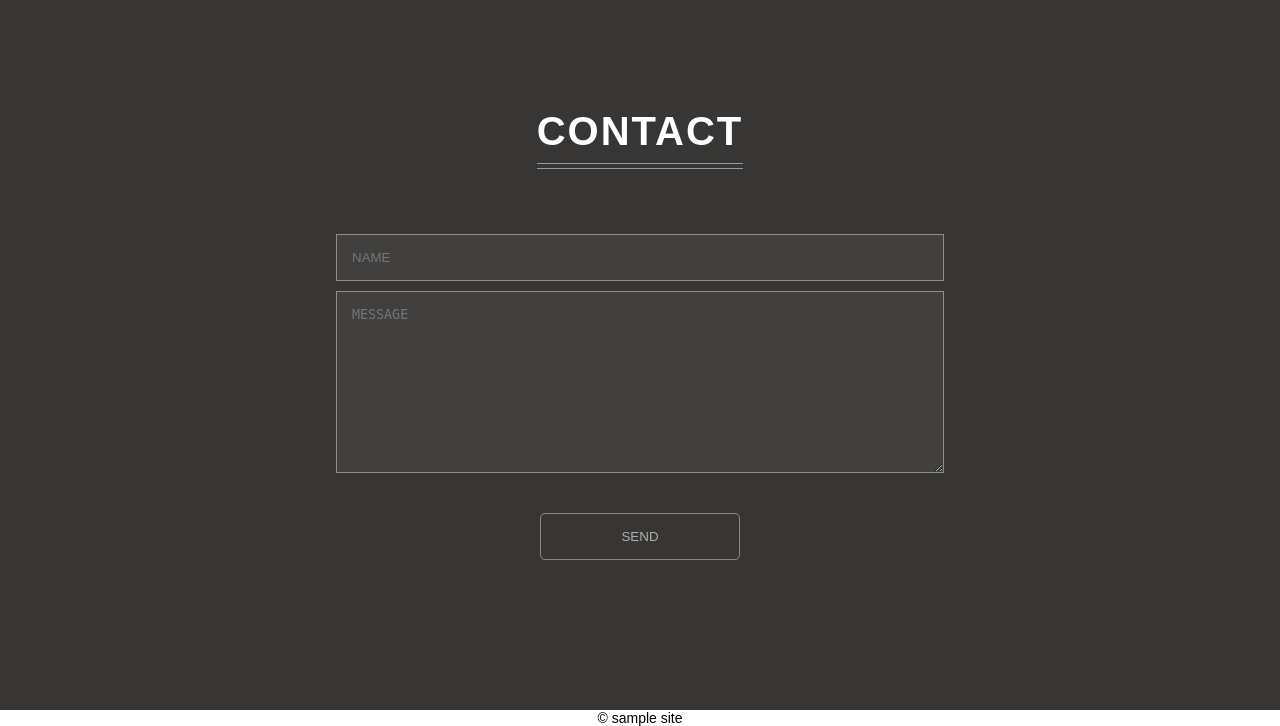
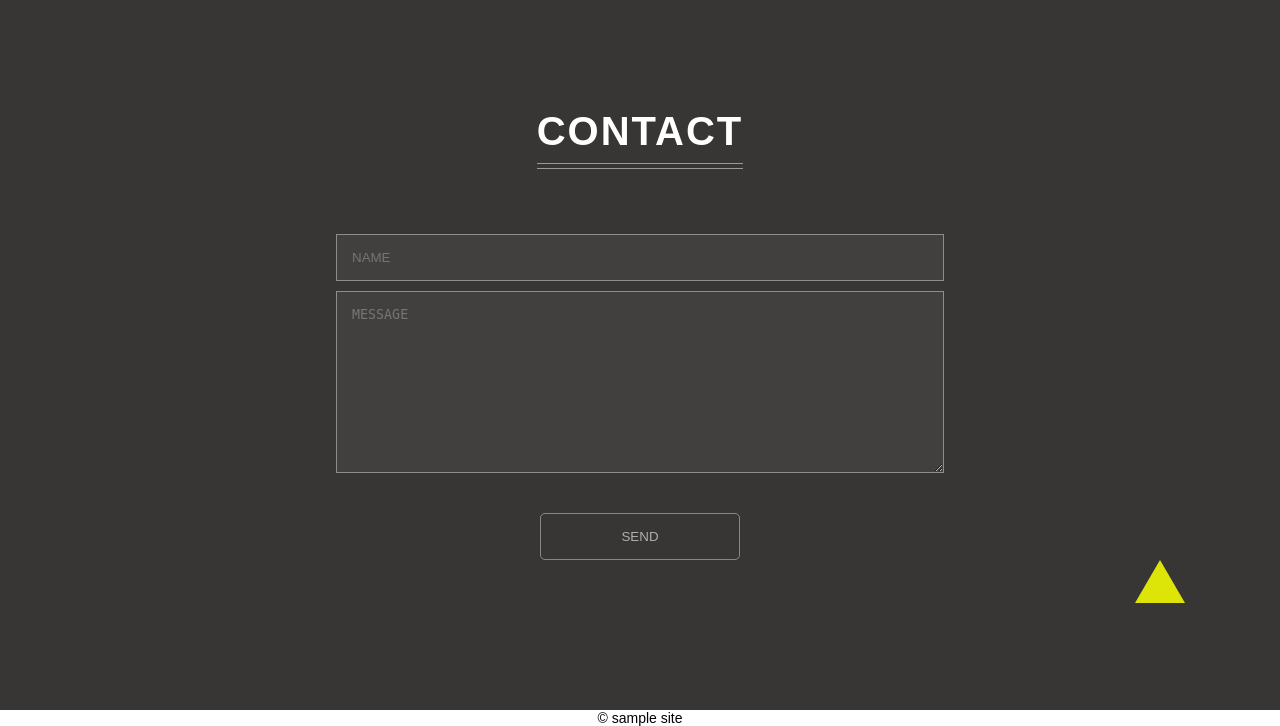
Before and after one commit to chobi1125/chobi, a PHP site: page / in a window 1280 px wide. Shown: the part 2117-2843 px from the top of the page. Run offline with PHP 8.4, Linux system fonts and the light colour scheme; some libraries are stand-ins or nearby versions.

Commit message:
no message

```diff
--- a/portforio/css/style.css
+++ b/portforio/css/style.css
@@ -398,6 +398,18 @@ header {
 .contact-form input[type=submit]:hover {
   background-color: rgba(255, 255, 255, 0.05);
 }
+.back-btn{
+  float: right;
+  margin-right: 100px:
+/*  width: 0;*/
+  height: auto;
+  border-style: solid;
+  border-width: 0 25px 43.3px 25px;
+  border-color: transparent transparent rgba(245, 255, 0, 0.87) transparent;
+  transition: all 1000ms 0s ease;
+  display: inline-block;
+    margin-right: 95px;
+}
 /* --------------------------------
  * smart phone
  * -------------------------------- */
--- a/portforio/index.html
+++ b/portforio/index.html
@@ -13,7 +13,7 @@
 
 <body>
 	<!-- header -->
-	<header>
+	<header id="top">
       <!-- 背景アニメーション部 -->
       <div class="bg_animation">
         <div class="bg_animebox"></div>
@@ -145,11 +145,12 @@
 				<textarea name="message" placeholder="MESSAGE"></textarea>
 				<input type="submit" value="SEND">
 			</form>
+          <a class="back-btn " href="#top"></a>
 		</section>
 	</main>
 	<footer class="footer">
-		© sample site
+      © sample site
 	</footer>
-	<script type="text/javascript" src="js/jquary.min.js"></script>
+	<script type="text/javascript" src="js/jquary.js"></script>
 </body>
 </html>
--- a/portforio/js/jquary.min.js
+++ b/portforio/js/jquary.js
@@ -8,4 +8,12 @@ $(function(){
     }, 500);
   });
 
+  $('.back-btn').click(function(){
+    var id = $(this).attr('href');
+    var position = $(id).offset().top;
+    $('html, body').animate({
+      'scrollTop': position
+    }, 500);
+  });
+
 });
```
